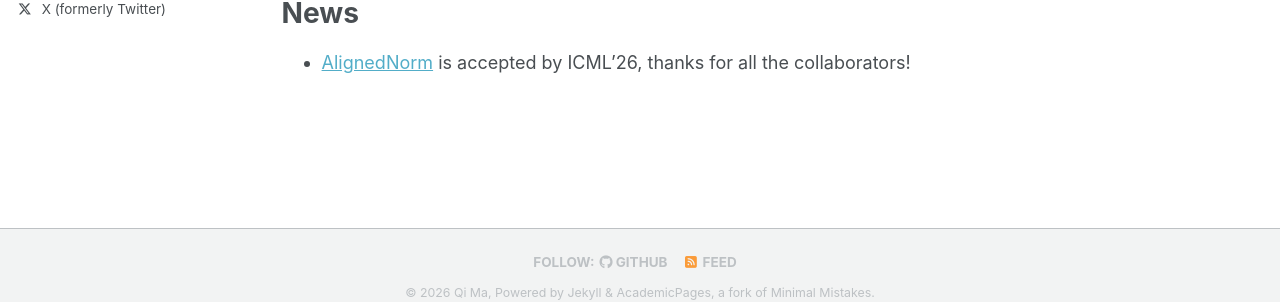
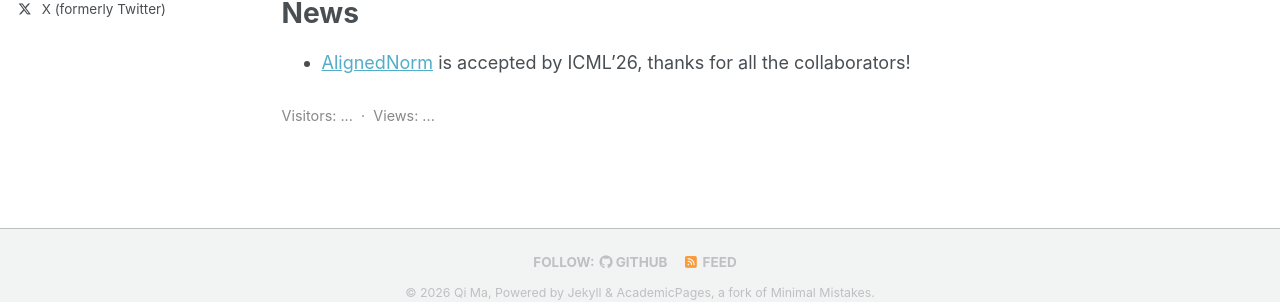
Before and after one commit to QByteM/QByteM.github.io, a Jekyll site: the page built from _pages/about.md, in a window 1280 px wide. Shown: the part 561-863 px from the top of the page. Built offline with Jekyll 4.4.1, drawn with Linux system fonts in a browser that asks for light colours; comment, search, counter and statistics services are not loaded; a style sheet for code colours, icons or effects is not loaded.

Commit message:
Show visitor and page view counts on homepage

```diff
--- a/_pages/about.md
+++ b/_pages/about.md
@@ -18,3 +18,9 @@ I am broadly interested in generalization, machine learning, recursive self-impr
 News
 ======
 - [AlignedNorm](https://qbytem.github.io/alignednorm/) is accepted by ICML'26, thanks for all the collaborators!
+
+<p style="font-size: 0.8em; color: #888; margin-top: 2em;">
+  Visitors: <span id="busuanzi_site_uv">...</span>
+  &nbsp;·&nbsp;
+  Views: <span id="busuanzi_site_pv">...</span>
+</p>
```
